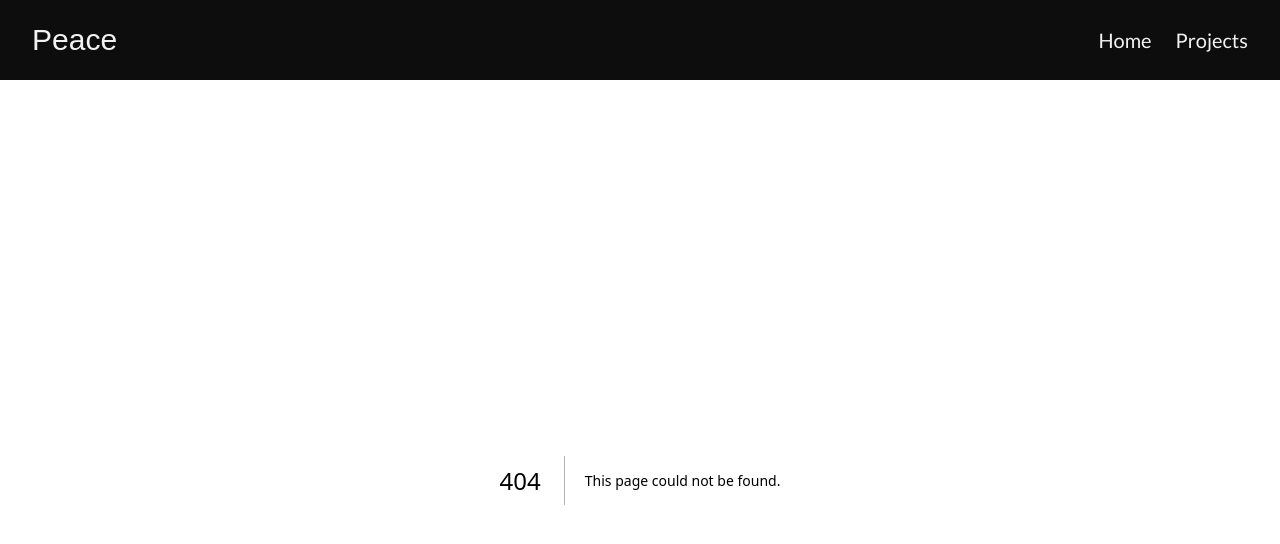
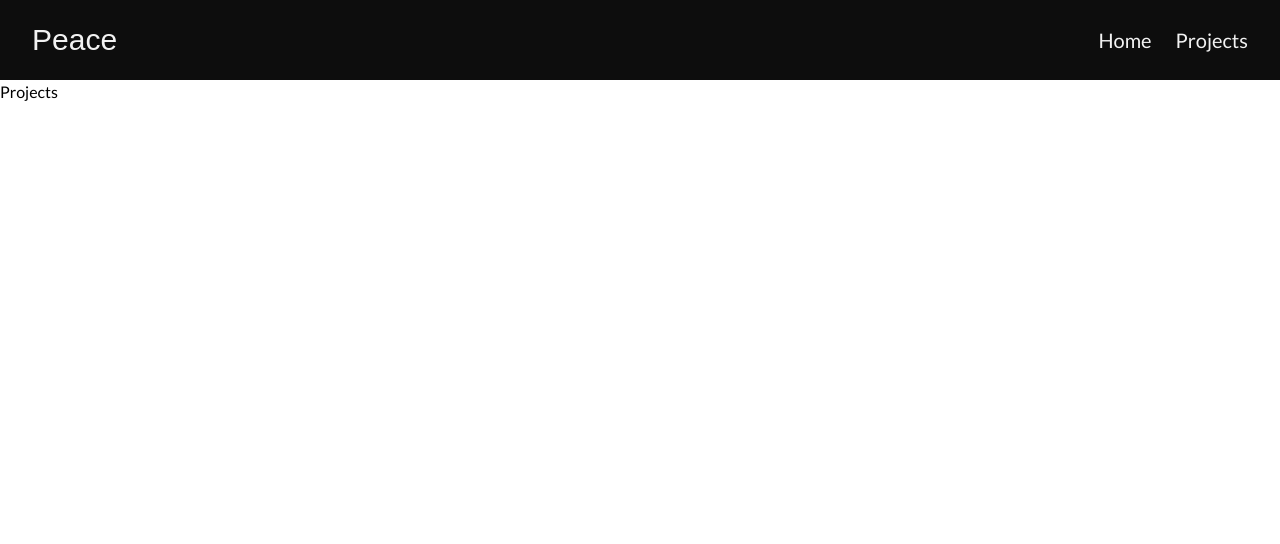
Before and after one commit to BluTargaryan/peaceakoja-portfolio-v2, a Next.js app: page /projects in a window 1280 px wide. Before the commit this address had no page. Shown: the top 544 px of the page. Built offline with nearby package versions, Linux system fonts and the light colour scheme; a web font is replaced by a local one.

Commit message:
check diary entry 5.1

```diff
--- a/src/app/components/global/Nav.tsx
+++ b/src/app/components/global/Nav.tsx
@@ -1,5 +1,6 @@
 import React from 'react'
 import { MdMenu } from "react-icons/md";
+import Link from 'next/link';
 
 import NavDropdownMenu from './NavDropdownMenu';
 
@@ -15,8 +16,10 @@ const Nav = () => {
    <h1 className={`${lustria.className} text-xl lg:text-3xl`}>Peace</h1>
    <ul className='hidden text-xl gap-6 text-selfPrimary cursor-pointer lg:flex'>
    {menuList().map((item) => (
+             <Link href={item.link} key={item.listName} >
+             <li className='lg: font-normal'>{item.listName}</li>
+             </Link>
 
-              <li key={item.listName} className='lg: font-normal'>{item.listName}</li>
             ))}
    </ul>
    <div className='lg:hidden'>
--- a/src/app/components/global/NavDropdownMenu.tsx
+++ b/src/app/components/global/NavDropdownMenu.tsx
@@ -2,6 +2,7 @@
 
 import React from 'react'
 
+import Link from 'next/link';
 import { MdMenu } from "react-icons/md";
 import { Dropdown } from '@mui/base/Dropdown';
 import { MenuButton } from '@mui/base/MenuButton';
@@ -28,11 +29,12 @@ const NavDropdownMenu = () => {
   <Menu slots={{ listbox: 'ul' }}
   className='bg-selfSecondary text-selfPrimary cursor-pointer absolute z-30 w-full top-0 left-0 '>
   {menuList().map((item, index) => (
+              <Link key={item.listName} href={item.link}>
               <MenuItem
-              key={item.listName}
               className={`p-3 text-right ${index < menuList().length -1 && `border-b-2 border-selfPrimary`}
                 md:p-5 `}
               onClick={createHandleMenuClick(`${item.listName}`)}>{item.listName}</MenuItem>
+              </Link>
 
             ))}
 
--- a/src/app/components/home/sections/HeroHome.tsx
+++ b/src/app/components/home/sections/HeroHome.tsx
@@ -1,10 +1,10 @@
 import Image from 'next/image'
 import React from 'react'
 import PortCharHeader from '../../../../../public/port char at work.png'
-import { Button } from '@mui/base/Button';
-import { MdArrowRightAlt } from "react-icons/md";
+
 
 import { lustria } from "@/app/layout"
+import HeroButtonList from '../subComps/HeroButtonList'
 
 const HeroHome = () => {
   return (
@@ -28,16 +28,7 @@ const HeroHome = () => {
 lg:w-1/2
 xl:w-2/5'>
 <h1 className={`${lustria.className} text-4xl text-center w-full lg:text-left xl:text-6xl xl:leading-tight`}>Welcome to the portfolio of Peace Akoja</h1>
-<div className='flex flex-col gap-5 w-5/6
-lg:w-full lg:flex-row lg:justify-between
-xl:text-xl'>
-<Button className='h-14 w-full flex items-center justify-center bg-selfSecondary text-selfPrimary rounded-xl lg:w-[48%]'>Continue</Button>
-<Button className='h-14 w-full flex items-center justify-between p-3 border-2 border-selfSecondary bg-transparent text-selfSecondary rounded-xl
-transition-all hover:pr-2 lg:w-[48%]'>
-  Go to Projects
-  <MdArrowRightAlt className='text-2xl xl:text-3xl'/>
-  </Button>
-</div>
+<HeroButtonList />
 </div>
     </header>
   )
--- a/src/app/components/home/sections/ProjectsHome.tsx
+++ b/src/app/components/home/sections/ProjectsHome.tsx
@@ -1,4 +1,6 @@
-import React from 'react'
+
+
+import React, {useRef} from 'react'
 import { Button } from '@mui/base/Button';
 import { MdArrowRightAlt } from "react-icons/md";
 
@@ -6,8 +8,9 @@ import { lustria } from "@/app/layout"
 import ProjectsList from '../subComps/ProjectsList'
 
 const ProjectsHome = () => {
+
   return (
-    <section className='py-16 flex flex-col items-center justify-center gap-10 xl:py-24'>
+    <section id='projects-homeSection' className='py-16 flex flex-col items-center justify-center gap-10 xl:py-24'>
 <div className="flex flex-col items-center gap-4">
   <h2 className={`${lustria.className} text-2xl xl:text-5xl`}>Projects</h2>
   <p className="text-base xl:text-2xl">Click an item to expand it</p>
--- /dev/null
+++ b/src/app/components/home/subComps/HeroButtonList.tsx
@@ -0,0 +1,28 @@
+'use client'
+
+import React, {useRef} from 'react'
+import { useRouter } from 'next/navigation';
+import { Button } from '@mui/base/Button';
+import { MdArrowRightAlt } from "react-icons/md";
+
+const HeroButtonList = () => {
+const router = useRouter()
+
+  return (
+    <div className='flex flex-col gap-5 w-5/6
+    lg:w-full lg:flex-row lg:justify-between
+    xl:text-xl'>
+    <Button className='h-14 w-full flex items-center justify-center bg-selfSecondary text-selfPrimary rounded-xl lg:w-[48%]
+    transition-all hover:bg-transparent hover:border-2 hover:border-selfSecondary hover:text-selfSecondary
+    '
+    >Continue</Button>
+    <Button className='h-14 w-full flex items-center justify-between p-3 border-2 border-selfSecondary bg-transparent text-selfSecondary rounded-xl
+    transition-all hover:pr-2 lg:w-[48%]'>
+      Go to Projects
+      <MdArrowRightAlt className='text-2xl xl:text-3xl'/>
+      </Button>
+    </div>
+  )
+}
+
+export default HeroButtonList
--- a/src/app/components/home/subComps/LinksList.tsx
+++ b/src/app/components/home/subComps/LinksList.tsx
@@ -39,7 +39,7 @@ const LinksList = () => {
 <Button className='hidden absolute bottom-0 left-0 h-14 w-full  items-center justify-between p-3 border-2 border-selfSecondary bg-selfPrimary text-selfSecondary rounded-xl
 transition-all duration-300 hover:pr-2
 xl:group-hover:flex'>
-  Go to Projects
+  {item.title}
   <MdArrowRightAlt className='text-2xl xl:text-3xl'/>
   </Button>
          </div>
--- a/src/app/data-int/menuList.tsx
+++ b/src/app/data-int/menuList.tsx
@@ -1,7 +1,7 @@
 export const menuList = ()=>{
     return[
-            { listName:'Home'},
-            { listName:'Projects'},
+            { listName:'Home', link:'/'},
+            { listName:'Projects', link:'/projects'},
           ]
 }
 
--- a/src/app/page.tsx
+++ b/src/app/page.tsx
@@ -7,7 +7,7 @@ import Footer from "./components/home/sections/Footer";
 
 export default function Home() {
   return (
-    <main className="w-full bg-selfPrimary">
+    <main className="w-full bg-selfPrimary overflow-x-hidden scroll-smooth">
       <HeroHome />
       <ProjectsHome />
       <ScrollingText />
--- /dev/null
+++ b/src/app/projects/page.tsx
@@ -0,0 +1,9 @@
+import React from 'react'
+
+const Projects = () => {
+  return (
+    <div>Projects</div>
+  )
+}
+
+export default Projects
--- /dev/null
+++ b/src/app/template.tsx
@@ -0,0 +1,16 @@
+'use client'
+
+import { motion as m} from 'framer-motion'
+
+export default function Template({ children }: { children: React.ReactNode }) {
+  return (
+    <m.div
+      initial={{ x: -10, opacity:0 }}
+      animate={{ x: 0, opacity:1 }}
+      exit={{ x: 10, opacity:0 }}
+      transition={{ ease: 'easeInOut', duration: 0.3 }}
+    >
+      {children}
+    </m.div>
+  )
+}
```
Also changed, not shown: 1 other file (tests, documents, lock files or other folders).
